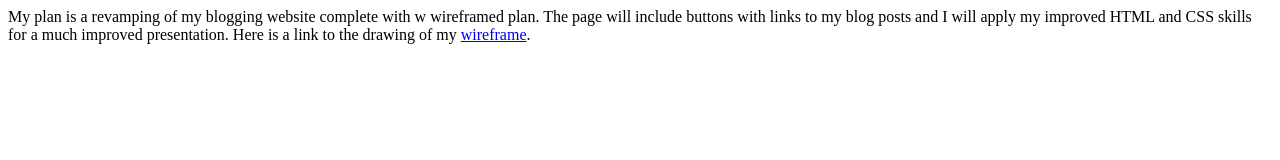
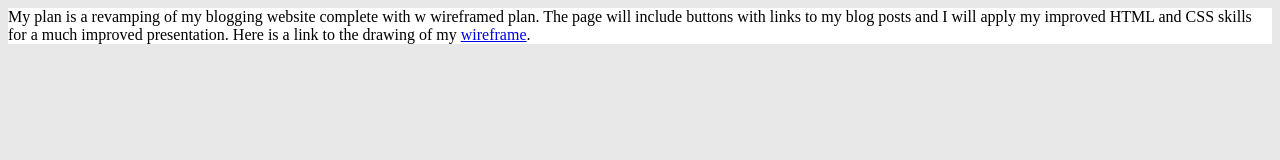
Before and after one commit to fedustho/fedustho.github.io, a plain HTML site: page blog-posts/my_wireframe.html in a window 1280 px wide. Drawn offline with Linux system fonts and the light colour scheme.

Commit message:
Update my_wireframe.html

```diff
--- a/blog-posts/my_wireframe.html
+++ b/blog-posts/my_wireframe.html
@@ -1,5 +1,12 @@
 <html>
+<head>
 
+<link rel="stylesheet" type="text/css" href="wireframe.css">
+
+
+
+
+</head>
 
 <div>
 <p> My plan is a revamping of my blogging website complete with w wireframed plan.  The page will include buttons with links to my blog posts and I will apply my improved HTML and CSS skills for a much improved presentation.
```
